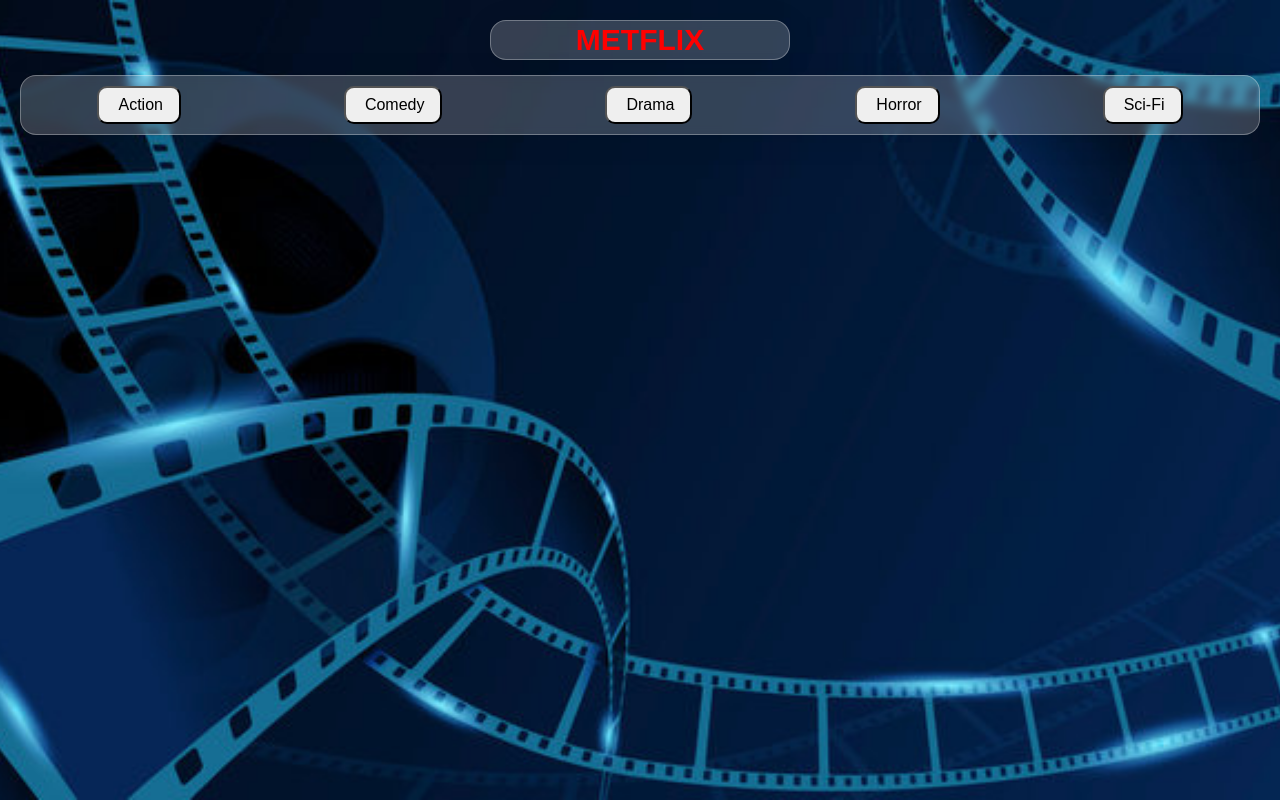
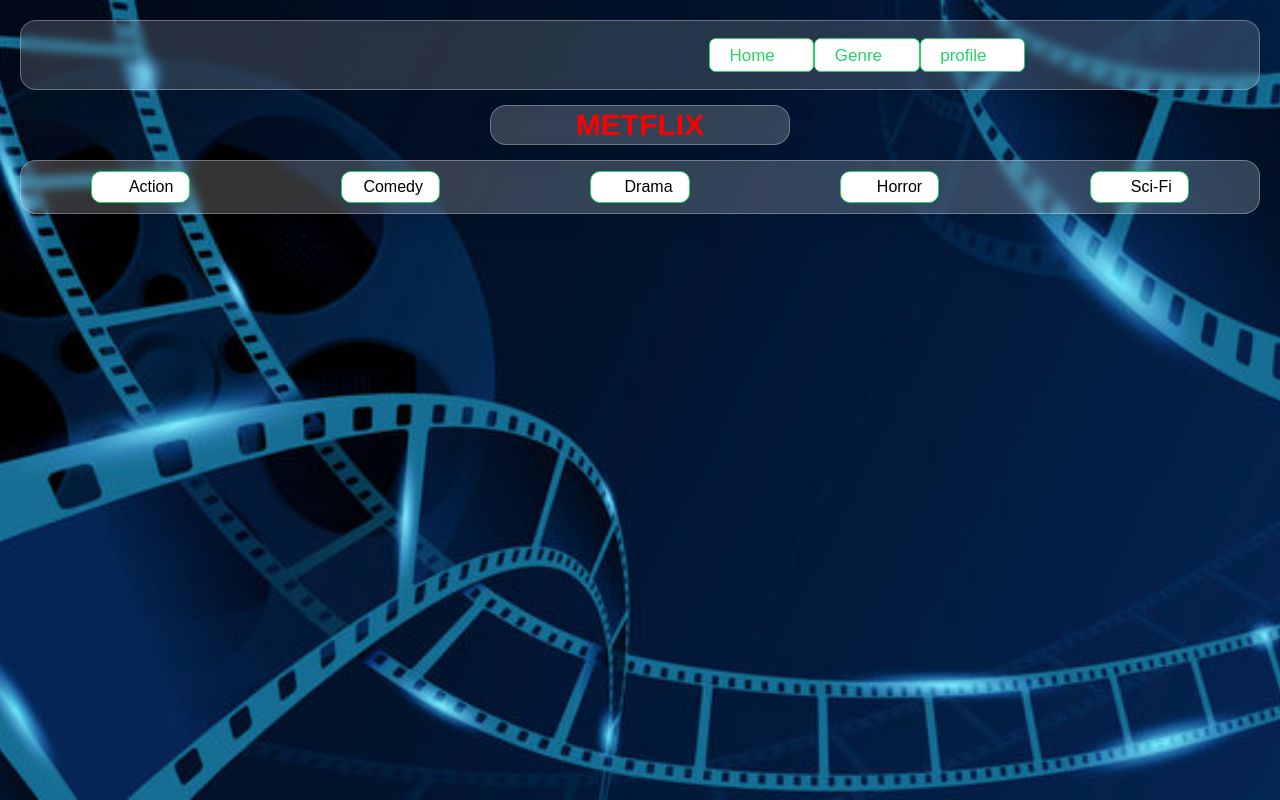
Before and after one commit to akashregana77/movie_app, an Angular app: page /genre in a window 1280 px wide. Built offline with nearby package versions, Linux system fonts and the light colour scheme.

Commit message:
updated the navbar

```diff
--- a/src/app/home/home.html
+++ b/src/app/home/home.html
@@ -8,7 +8,6 @@
 
             </div>
             <div class="button-container">
-            <!-- From Uiverse.io by alshahwan -->
             <button routerLink="/">
                 <p>Home</p>
 
--- a/src/app/movie-genre/movie-genre.css
+++ b/src/app/movie-genre/movie-genre.css
@@ -41,21 +41,21 @@ nav {
   border: 1px solid rgba(255, 255, 255, 0.3);
   animation: fadeup 1s ease-in-out;
 }
-button {
+.genre-button {
   padding: 8px 16px;
   font-size: 16px;
   cursor: pointer;
   border-radius: 10px;
-  transition: background-color 0.3s, color 0.3s;
+  transition: all 0.3s ease;
   display: flex;
   align-items: center;
   justify-content: center;
   gap: 3px;
 }
-button:hover {
-  background-color: blue;
+.genre-button:hover {
+  background-color: #0c2e52;
   color: white;
-  transform: translateY(-5px);
+  transform: scale(1.05);
 }
 .bubble {
   width: 300px;
@@ -88,3 +88,78 @@ button:hover {
     transform: translateY(-10px);
   }
 }
+
+
+.nav{
+    background: rgba(222, 218, 255, 0.25);
+    -webkit-backdrop-filter: blur(10px);
+    backdrop-filter: blur(10px);
+    border: 1px solid rgba(255, 255, 255, 0.35);
+    /* border-radius: 14px; */
+    box-shadow:
+      0 10px 30px rgba(0, 0, 0, 0.18),
+      inset 0 1px 0 rgba(255, 255, 255, 0.35);
+    min-height: 70px;
+    max-height: 70px;
+    width: 100%;
+    align-self: stretch;
+    display: flex;
+    justify-content: center;
+    align-items: center;
+    padding: 8px 12px;
+    width: 100%;
+    /* From https://css.glass */
+background: rgba(255, 255, 255, 0.15);
+/* border-radius: 16px; */
+box-shadow: 0 4px 30px rgba(0, 0, 0, 0.1);
+backdrop-filter: blur(5px);
+-webkit-backdrop-filter: blur(5px);
+border: 1px solid rgba(255, 255, 255, 0.3);
+
+}
+button {
+  background-color: #fff;
+  border: 1px solid #25D366;
+  padding: 5px;
+  position: relative;
+  width: 6.2em;
+  height: 2em;
+  transition: 0.5s;
+  font-size: 17px;
+  border-radius: 0.4em;
+}
+
+button p {
+  position: absolute;
+  top: 0.4em;
+  left: 1.15em;
+  margin: 0;
+  padding: 0;
+  transition: .5s;
+  color: #25D366;
+}
+
+button svg {
+  position: absolute;
+  top: 0.45em;
+  right: 0.5em;
+  margin: 0;
+  padding: 0;
+  opacity: 0;
+  transition: 0.5s;
+  height: 1em;
+  fill: #fff
+}
+
+button:hover p {
+  left: 0.5em;
+  color: #fff
+}
+
+button:hover svg {
+  opacity: 1;
+}
+
+button:hover {
+  background-color: #25D366;
+}
--- a/src/app/movie-genre/movie-genre.html
+++ b/src/app/movie-genre/movie-genre.html
@@ -1,15 +1,33 @@
 
 <body>
 <div class="movie-genre">
+    <nav class="nav">
+            <div class="nav-left">
+
+            </div>
+            <div class="button-container">
+            <button routerLink="/">
+                <p>Home</p>
+
+            </button>
+            <button routerLink="/genre">
+                <p>Genre</p>
+            </button>
+            <button >
+                <p>profile</p>
+            </button>
+            </div>
+        </nav>
     <div class="bubble">
         <h2>METFLIX</h2>
     </div>
+
     <nav class="genre-buttons">
-        <button> <ion-icon name="flash-outline"></ion-icon> Action</button>
-        <button> <ion-icon name="happy-outline"></ion-icon> Comedy</button>
-        <button> <ion-icon name="film-outline"></ion-icon>  Drama</button>
-        <button> <ion-icon name="skull-outline"></ion-icon> Horror</button>
-        <button> <ion-icon name="planet-outline"></ion-icon> Sci-Fi</button>
+        <button class="genre-button"> <ion-icon name="flash-outline"></ion-icon> Action</button>
+        <button class="genre-button"> <ion-icon name="happy-outline"></ion-icon> Comedy</button>
+        <button class="genre-button"> <ion-icon name="film-outline"></ion-icon>  Drama</button>
+        <button class="genre-button"> <ion-icon name="skull-outline"></ion-icon> Horror</button>
+        <button class="genre-button"> <ion-icon name="planet-outline"></ion-icon> Sci-Fi</button>
     </nav>
 </div>
 </body>
```
